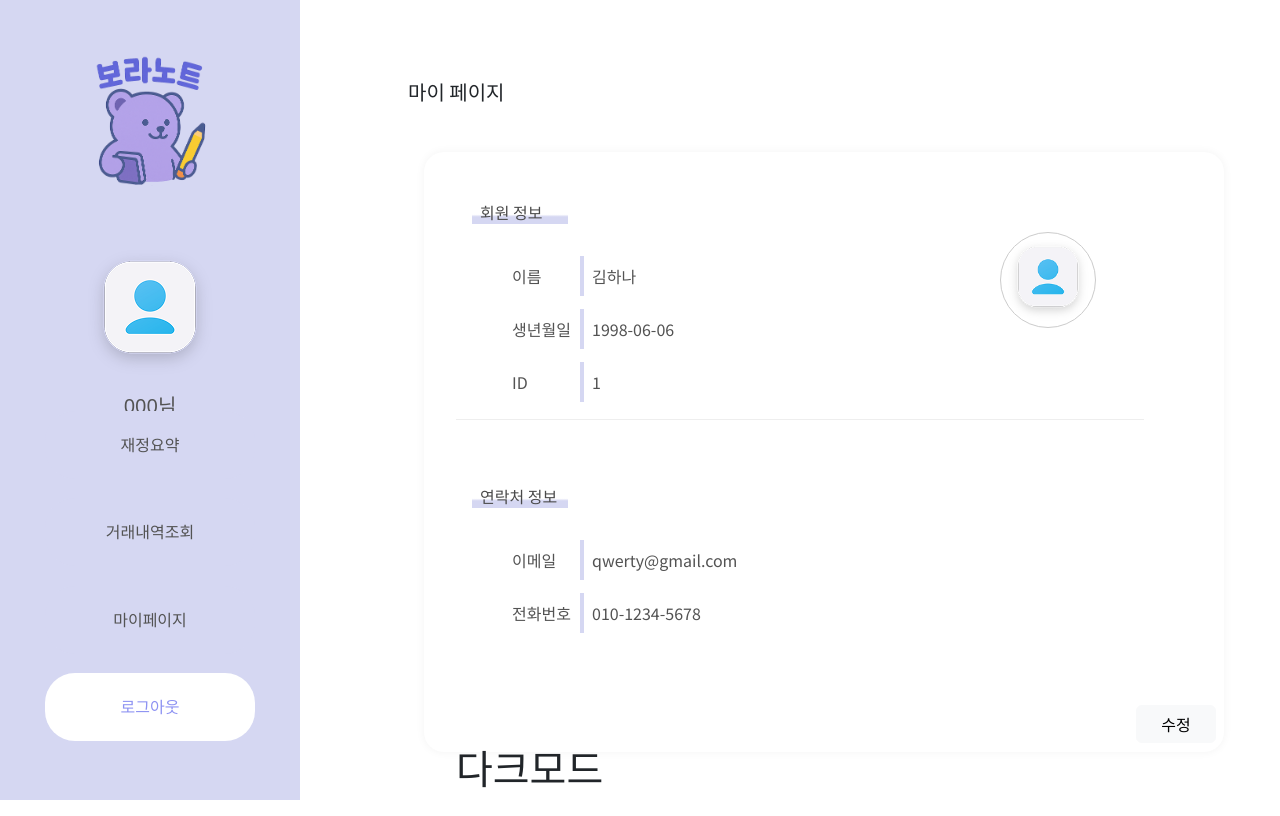
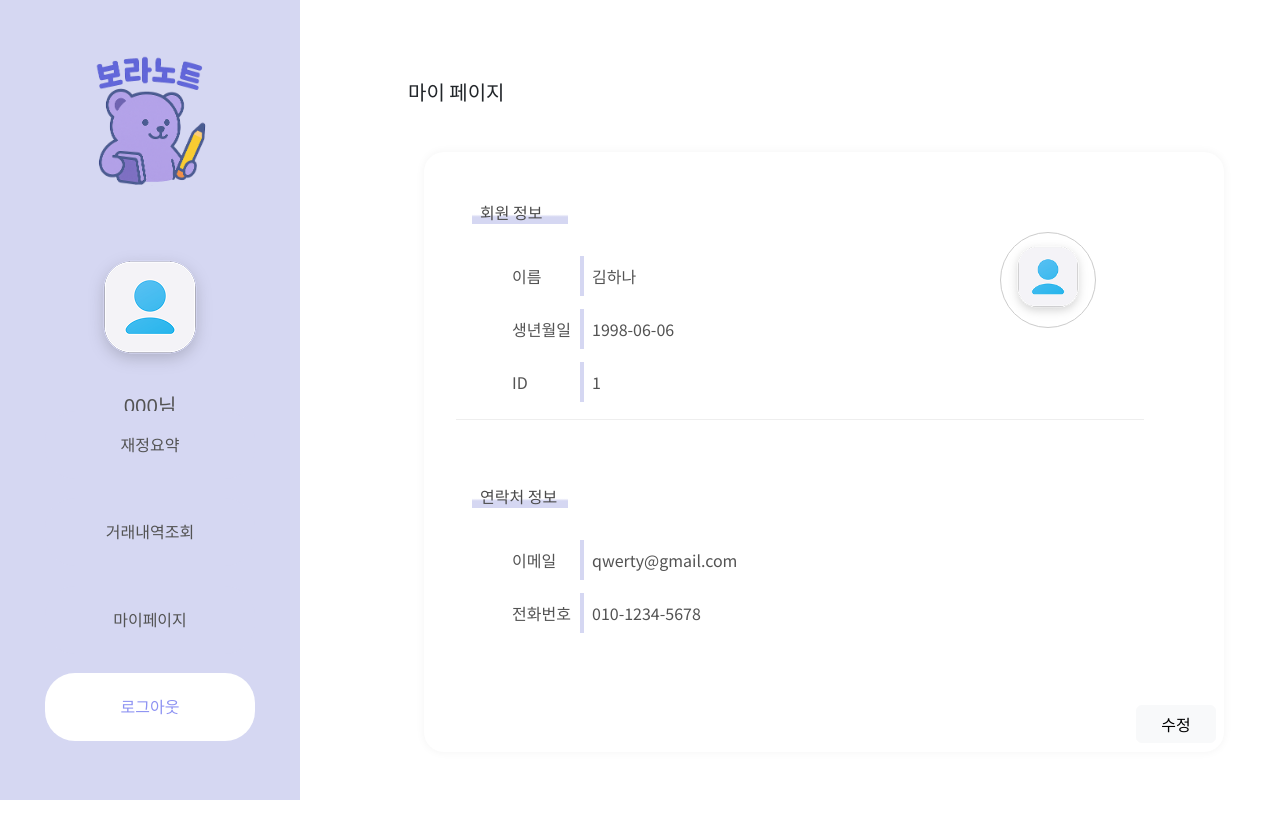
Before and after one commit to Mminjae/Skeleton_project, a Vue app in the folder project/: page /myPage in a window 1280 px wide. Built offline with nearby package versions, Linux system fonts and the light colour scheme; data requests are answered from the project's data file.

Commit message:
feat : 다크모드 폐지(#73)

```diff
--- a/project/src/views/ViewMyPage.vue
+++ b/project/src/views/ViewMyPage.vue
@@ -32,7 +32,6 @@
         <!-- 버튼  -->
         <!-- <ButtonDelete /> -->
         <ButtonEdit class="btn-edit" />
-        <TheDark />
       </div>
     </div>
   </div>
@@ -48,7 +47,6 @@ import { useRoute } from 'vue-router'
 // import ButtonDelete from '@/components/base/ButtonDelete.vue'
 import ButtonEdit from '@/components/base/ButtonEdit.vue'
 import defaultProfile from '@/assets/imgs/user.png'
-import TheDark from '@/layouts/TheDark.vue'
 
 // 로그인 된 정보 가져오기
 const route = useRoute()
```
